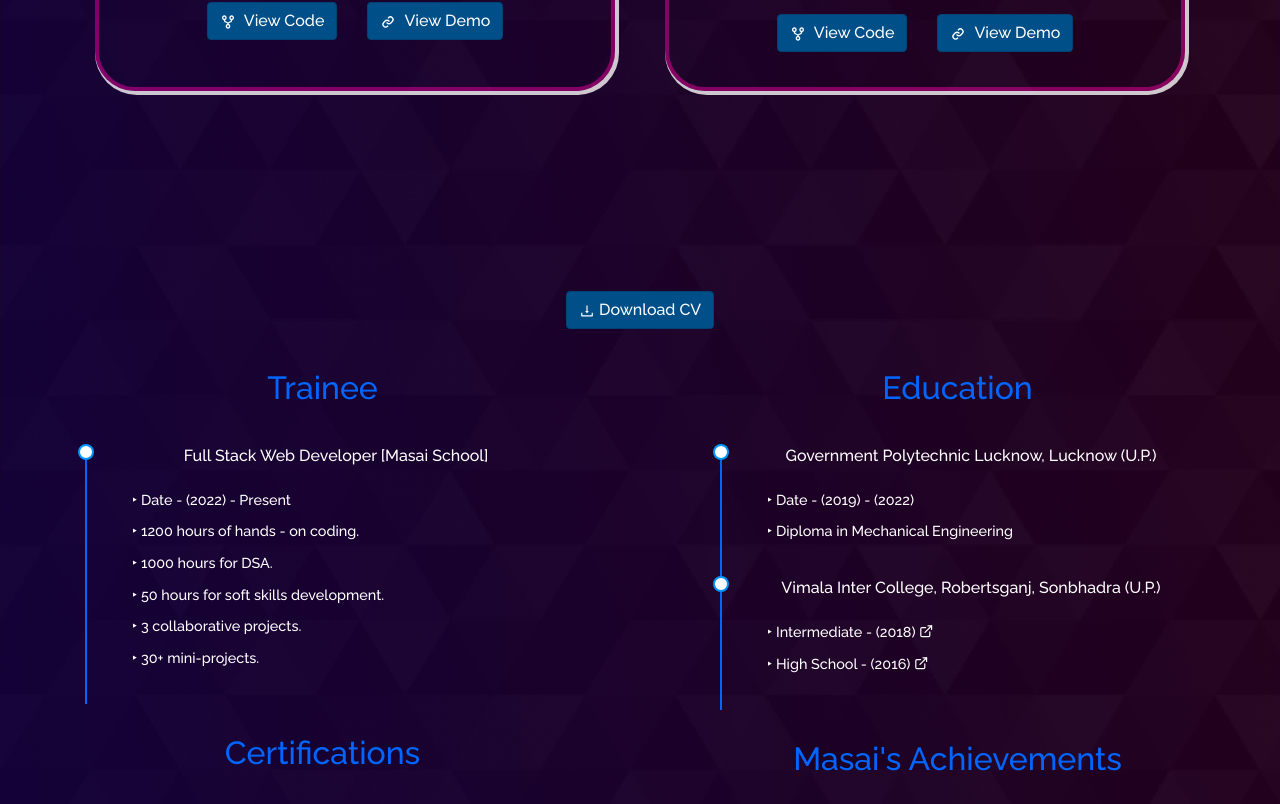
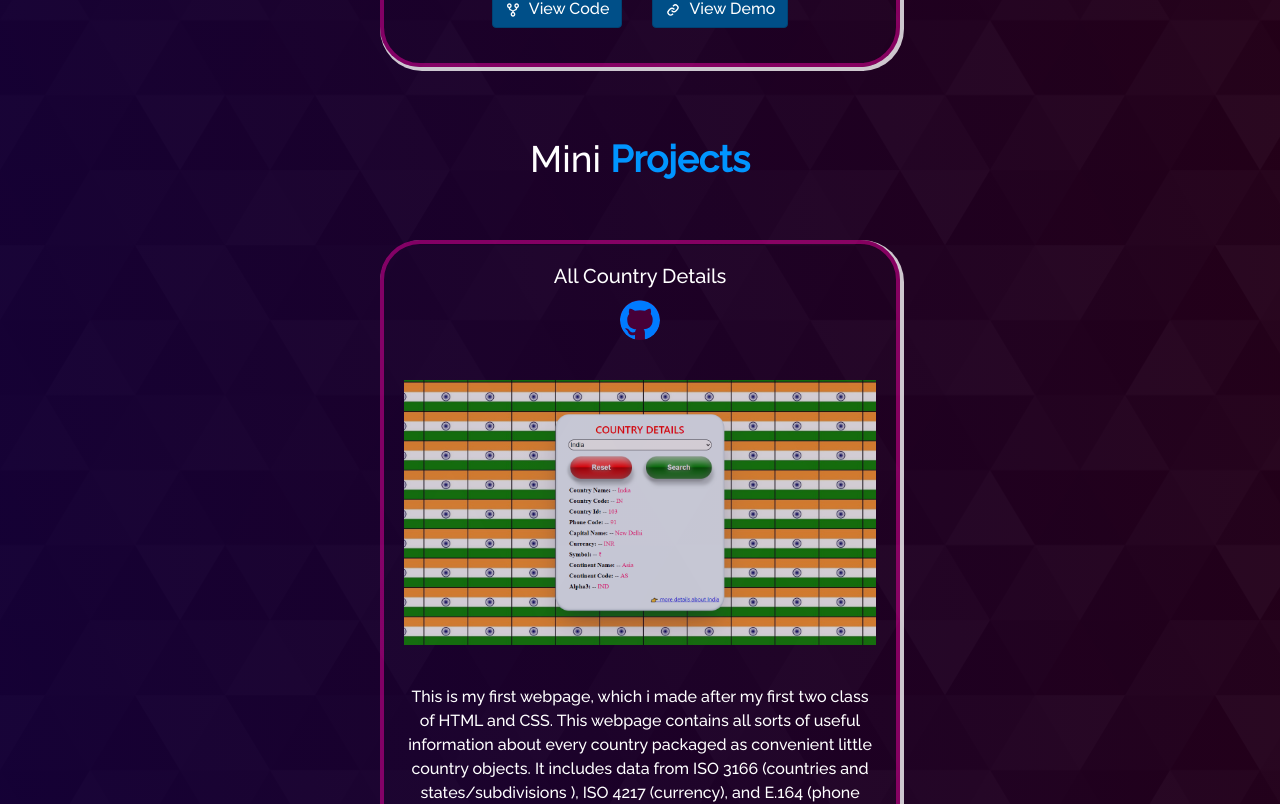
Before and after one commit to SaurabhSinghRbz/my-portfolio, a React (Create React App) app: page /project in a window 1280 px wide. Shown: the part 6580-7384 px from the top of the page. Built offline with nearby package versions, Linux system fonts and the light colour scheme.

Commit message:
dividing projects into two parts

```diff
--- a/src/components/Projects/Projects.js
+++ b/src/components/Projects/Projects.js
@@ -93,7 +93,18 @@ function Projects() {
               />
             </Col>
 
+
+          </Row>
+        </Container>
+
+
+        <Container>
+          <h1 className="project-heading">
+            Mini <strong className="purple">Projects </strong>
+          </h1>
+          <Row style={{ justifyContent: "center", paddingBottom: "10px" }}>
             {/* Country Details -------------------------------------------------------- */}
+
             <Col md={6} className="project-card second-blog">
               <ProjectCard
                 imgPath={countryDetails}
```
